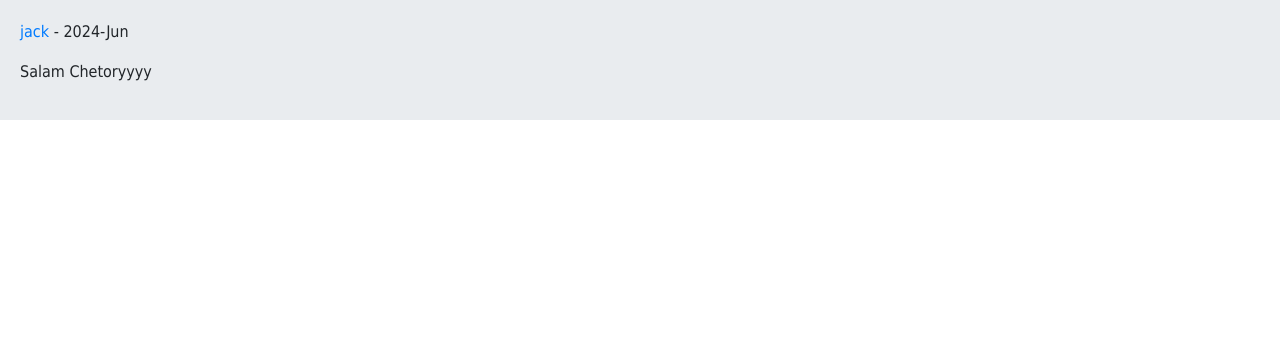
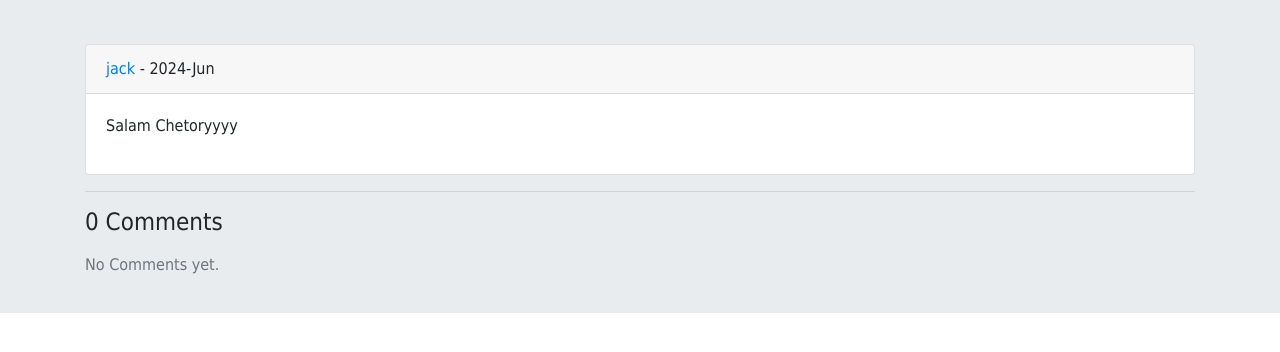
Before and after one commit to SamariumCode/Mon_SocialNetwork, a Django app: a page that uses home/templates/home/detail.html in a window 1280 px wide. Shown: the part 56-408 px from the top of the page. Run offline with Django 5.2, Linux system fonts and the light colour scheme; data comes from the database, SQL or seed files in the repository; both versions use the stored data as it was after the commit; some libraries are stand-ins or nearby versions.

Commit message:
add show comment to page detail

```diff
--- a/home/templates/home/detail.html
+++ b/home/templates/home/detail.html
@@ -1,31 +1,38 @@
 {% extends '_base.html' %}
-
 
 {% block page_title %}
     Detail
 {% endblock %}
 
-
-
 {% block content %}
-
-
-    <p><a href="{% url 'accounts:user-profile' post.user.id %}">{{ post.user.username }}</a>
-        - {{ post.updated|date:"Y-M" }}
-    </p>
-
-
-    <p>{{ post.body }}</p>
-
-
-
-    {% if request.user.id == post.user.id %}
-
-        <a href="{% url 'home:post-delete' post.pk %}" class="btn btn-danger">Delete</a>
-        <a href="{% url 'home:post-update' post.pk %}" class="btn btn-info">Update</a>
-    {% endif %}
-
-
-
-
+    <div class="container mt-4">
+        <div class="card">
+            <div class="card-header">
+                <a href="{% url 'accounts:user-profile' post.user.id %}">{{ post.user.username }}</a> - {{ post.updated|date:"Y-M" }}
+            </div>
+            <div class="card-body">
+                <p>{{ post.body }}</p>
+            </div>
+            {% if request.user.id == post.user.id %}
+                <div class="card-footer">
+                    <a href="{% url 'home:post-delete' post.pk %}" class="btn btn-danger">Delete</a>
+                    <a href="{% url 'home:post-update' post.pk %}" class="btn btn-info">Update</a>
+                </div>
+            {% endif %}
+        </div>
+        <hr>
+        <h4>{{ comments.count }} Comments</h4>
+        {% for comment in comments %}
+            <div class="card mt-3">
+                <div class="card-header bg-dark text-white">
+                    {{ comment.user }} | {{ comment.created|timesince }}
+                </div>
+                <div class="card-body">
+                    <p>{{ comment.body }}</p>
+                </div>
+            </div>
+        {% empty %}
+            <p class="text-muted mt-3">No Comments yet.</p>
+        {% endfor %}
+    </div>
 {% endblock %}
--- a/home/views.py
+++ b/home/views.py
@@ -6,7 +6,7 @@ from django.shortcuts import render, get_object_or_404
 from django.utils.text import slugify
 from django.views import View
 
-from .models import Post
+from .models import Post, Comment
 from .forms import PostCreateUpdateForm
 
 
@@ -19,7 +19,8 @@ class HomeView(View):
 class PostDetailView(View):
     def get(self, request, pk, slug):
         post = get_object_or_404(Post, pk=pk, slug=slug)
-        return render(request, 'home/detail.html', {'post': post})
+        comments = post.pcomments.filter(is_reply=False)
+        return render(request, 'home/detail.html', {'post': post, 'comments': comments})
 
 
 class PostDeleteView(LoginRequiredMixin, View):
```
Also changed, not shown: db.sqlite3.
